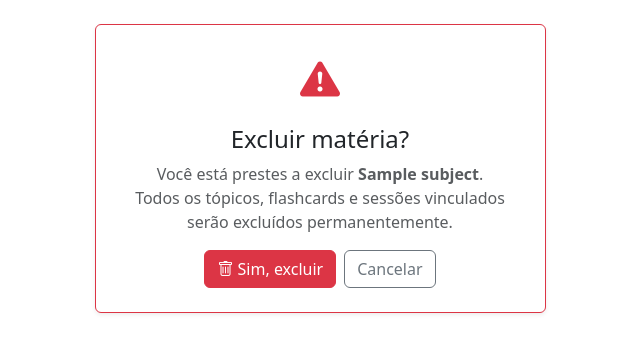
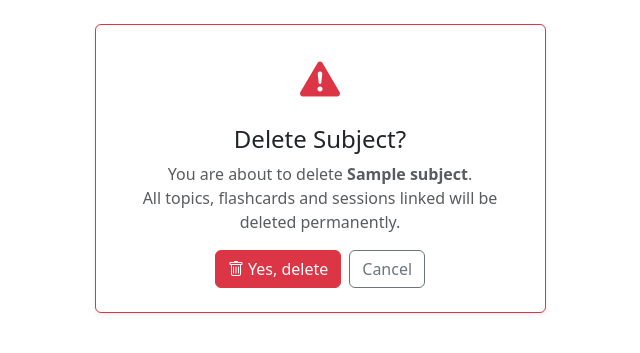
Before and after one commit to ArthurMaceddo/cs50w-projects, a Django app: page /subjects/1/delete/ in a window 1280 px wide. Shown: the part 56-409 px from the top of the page, without its empty margins (320-960 px from the left). Run offline with Django 5.2, Linux system fonts and the light colour scheme; a user stored in the database is signed in; tables that the repository leaves empty hold one stand-in row (values such as "Sample post").

```diff
--- a/core/templates/subjects/confirm_delete.html
+++ b/core/templates/subjects/confirm_delete.html
@@ -1,5 +1,5 @@
 {% extends "layout.html" %}
-{% block title %}Excluir Matéria{% endblock %}
+{% block title %} Delete Subject {% endblock %}
 {% block content %}
 
 <div class="row justify-content-center">
@@ -8,18 +8,18 @@
         <div class="card border-danger shadow-sm">
             <div class="card-body text-center p-4">
                 <i class="bi bi-exclamation-triangle-fill text-danger fs-1"></i>
-                <h4 class="mt-3">Excluir matéria?</h4>
+                <h4 class="mt-3">Delete Subject?</h4>
                 <p class="text-muted">
-                    Você está prestes a excluir <strong>{{ subject.name }}</strong>.<br>
-                    Todos os tópicos, flashcards e sessões vinculados serão excluídos permanentemente.
+                    You are about to delete <strong>{{ subject.name }}</strong>.<br>
+                    All topics, flashcards and sessions linked will be deleted permanently.
                 </p>
 
                 <form method="POST" class="d-flex gap-2 justify-content-center mt-3">
                     {% csrf_token %}
                     <button type="submit" class="btn btn-danger">
-                        <i class="bi bi-trash"></i> Sim, excluir
+                        <i class="bi bi-trash"></i> Yes, delete
                     </button>
-                    <a href="{% url 'subjects_list' %}" class="btn btn-outline-secondary">Cancelar</a>
+                    <a href="{% url 'subjects_list' %}" class="btn btn-outline-secondary">Cancel</a>
                 </form>
             </div>
         </div>
```
Also changed, not shown: core/templates/pomodoro/timer.html (added, +81 -0 lines).
